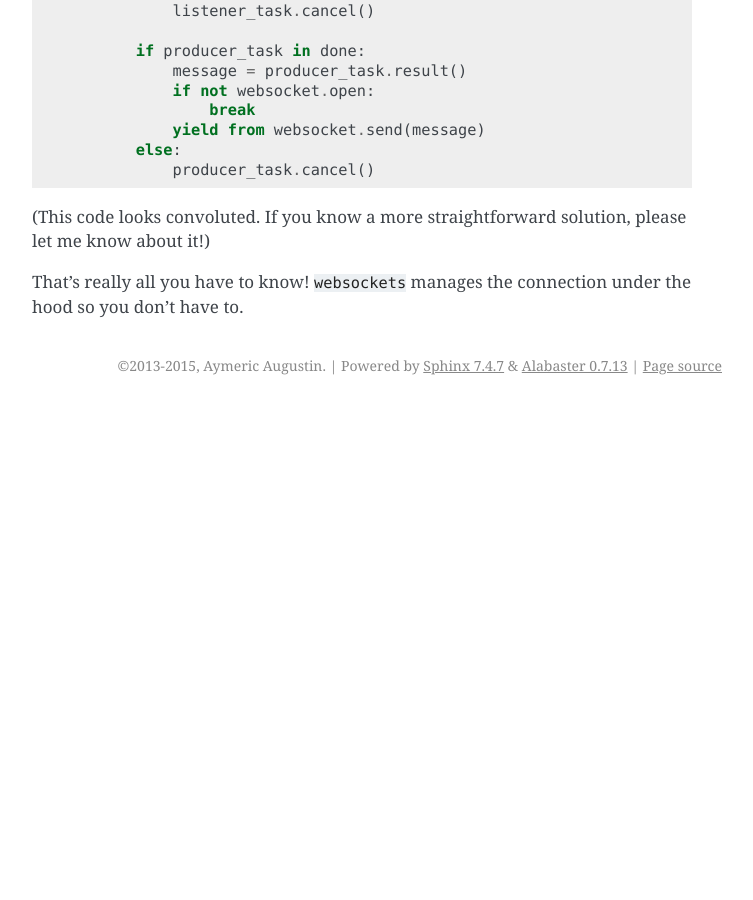
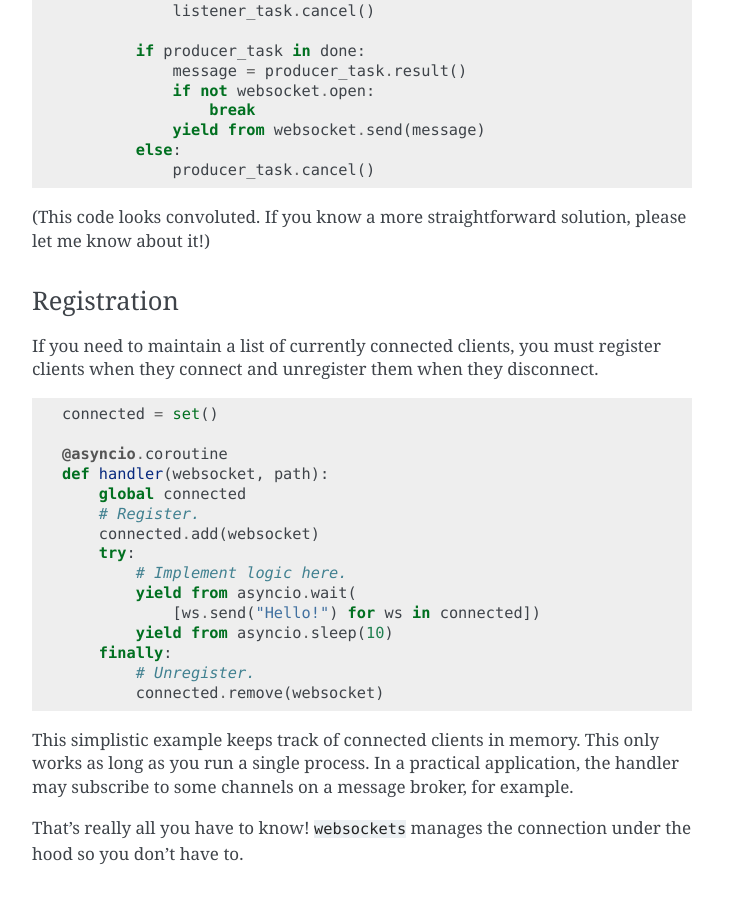
Before and after one commit to python-websockets/websockets, a Sphinx documentation site: the page built from docs/intro.rst, in a window 1280 px wide and 900 px high, scrolled down 2408 px. Shown: the whole window, without its empty margins (388-1141 px from the left). Built offline with Sphinx 7.4.7, drawn with Linux system fonts in a browser that asks for light colours; before the commit the page ends 2813 px from its top, so only the background shows below that; some of the changed text lies outside the part shown.

Commit message:
Document the registration pattern.

```diff
--- a/docs/intro.rst
+++ b/docs/intro.rst
@@ -83,7 +83,9 @@ Both
 ....
 
 Of course, you can combine the two patterns shown above to read and write
-messages on the same connection::
+messages on the same connection.
+
+::
 
     @asyncio.coroutine
     def handler(websocket, path):
@@ -113,5 +115,33 @@ messages on the same connection::
 (This code looks convoluted. If you know a more straightforward solution,
 please let me know about it!)
 
+Registration
+............
+
+If you need to maintain a list of currently connected clients, you must
+register clients when they connect and unregister them when they disconnect.
+
+::
+
+    connected = set()
+
+    @asyncio.coroutine
+    def handler(websocket, path):
+        global connected
+        # Register.
+        connected.add(websocket)
+        try:
+            # Implement logic here.
+            yield from asyncio.wait(
+                [ws.send("Hello!") for ws in connected])
+            yield from asyncio.sleep(10)
+        finally:
+            # Unregister.
+            connected.remove(websocket)
+
+This simplistic example keeps track of connected clients in memory. This only
+works as long as you run a single process. In a practical application, the
+handler may subscribe to some channels on a message broker, for example.
+
 That's really all you have to know! ``websockets`` manages the connection
 under the hood so you don't have to.
```
